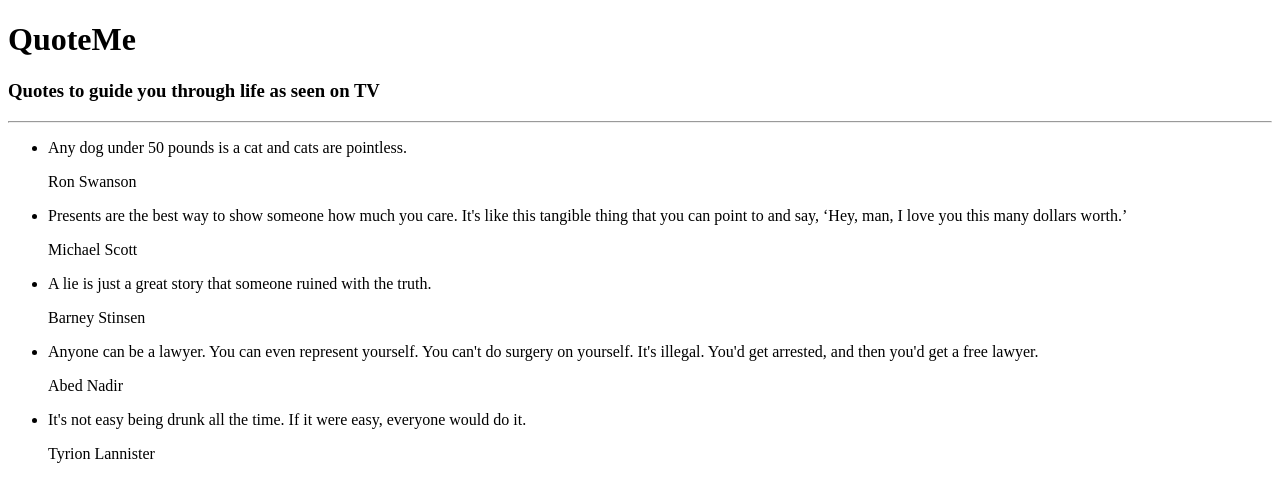
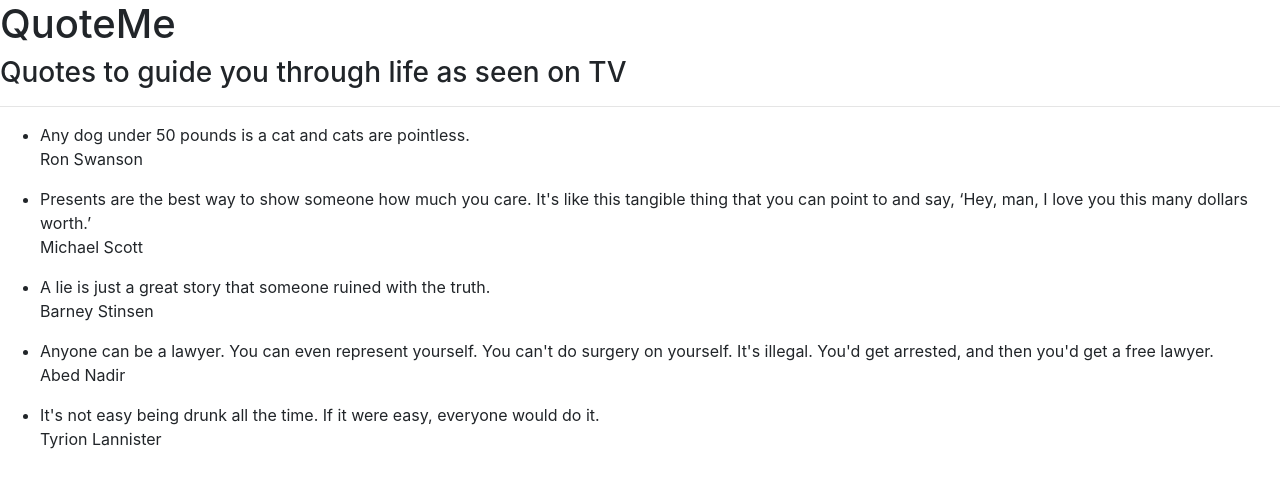
Before and after one commit to Ronyonka/QuoteMe, an Angular app: page / in a window 1280 px wide. Shown: the top 502 px of the page. Built offline with nearby package versions, Linux system fonts and the light colour scheme.

Commit message:
added bootstrap

```diff
--- a/package.json
+++ b/package.json
@@ -19,6 +19,7 @@
     "@angular/platform-browser": "~7.1.0",
     "@angular/platform-browser-dynamic": "~7.1.0",
     "@angular/router": "~7.1.0",
+    "bootstrap": "^4.2.1",
     "core-js": "^2.5.4",
     "rxjs": "~6.3.3",
     "tslib": "^1.9.0",
--- a/src/styles.css
+++ b/src/styles.css
@@ -1 +1 @@
-/* You can add global styles to this file, and also import other style files */
+@import "~bootstrap/dist/css/bootstrap.css"
```
Also changed, not shown: 1 other file (tests, documents, lock files or other folders).
